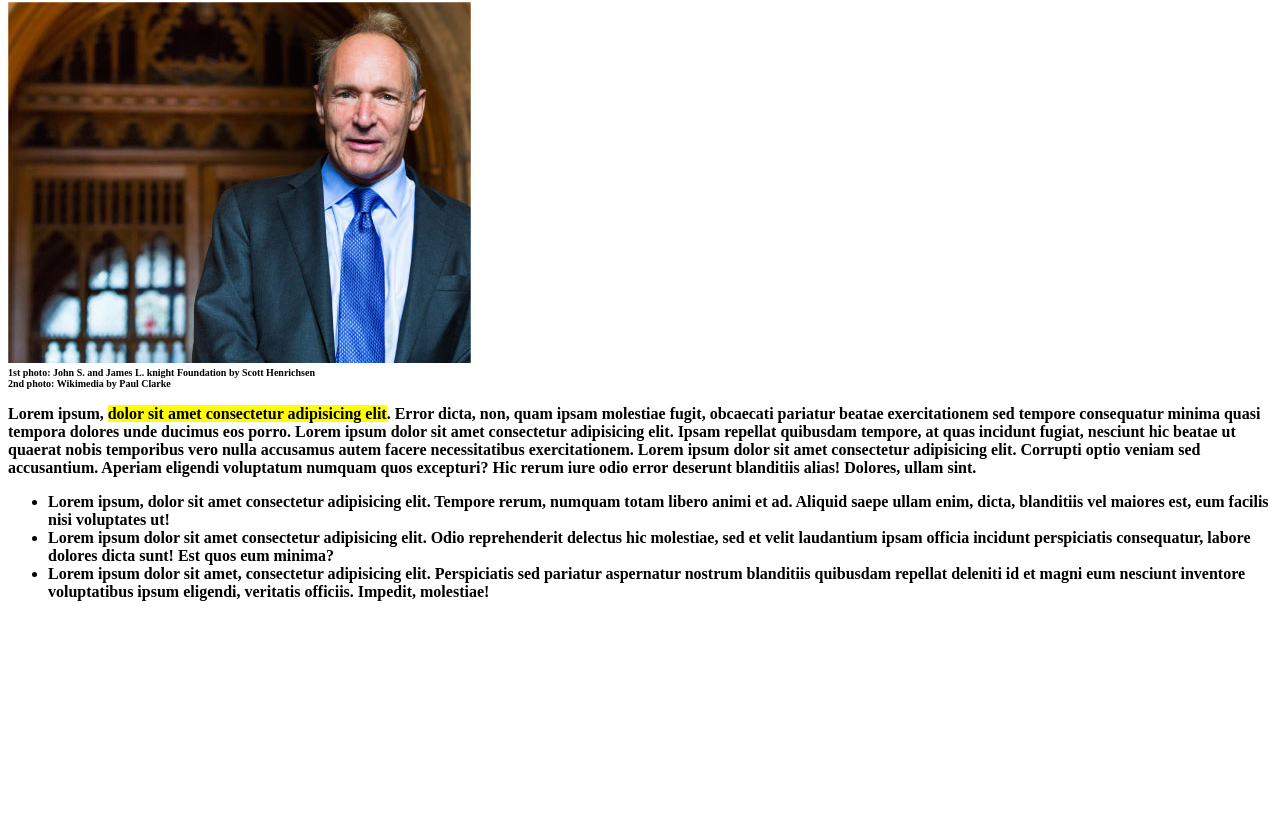
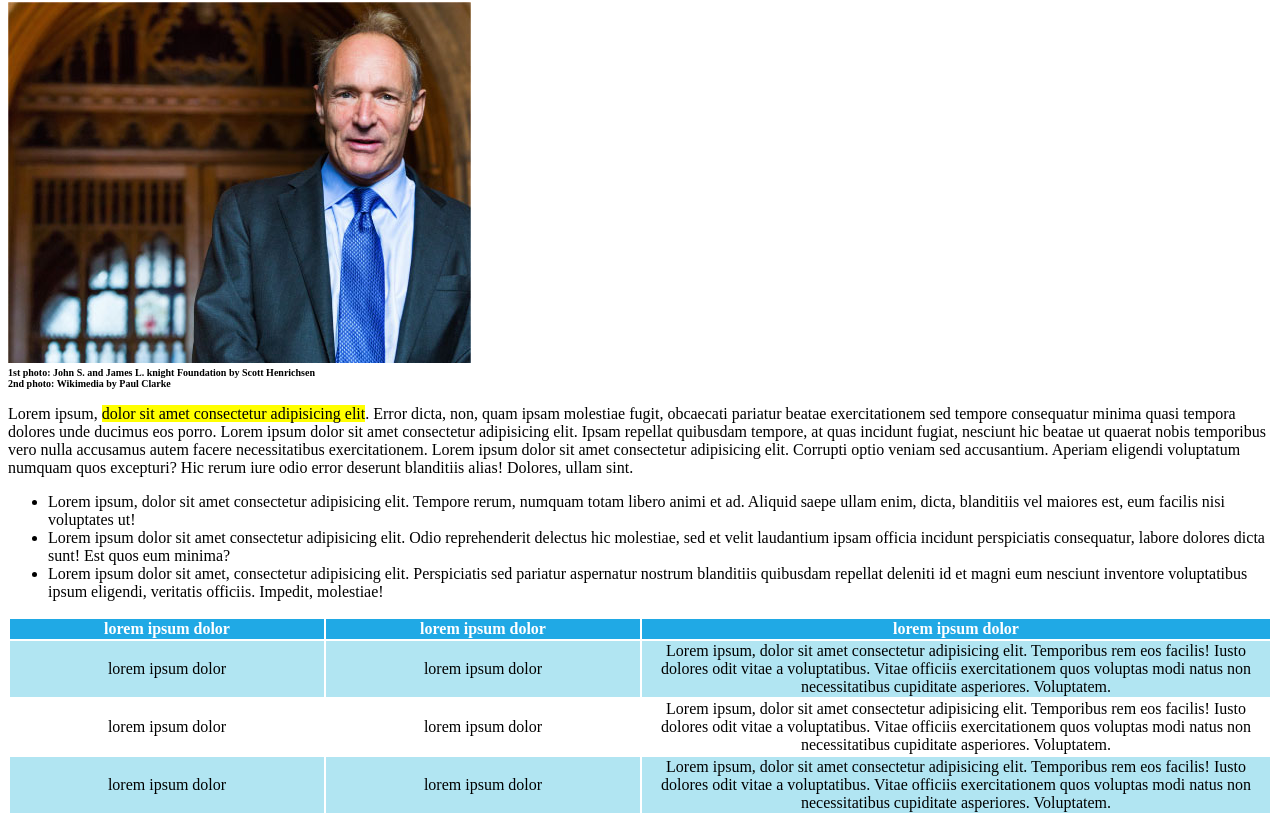
Before and after one commit to DamianoSpampinato/html-css-booleaner, a plain HTML site: page index.html in a window 1280 px wide. Shown: the part 600-1423 px from the top of the page. Before the commit the page ends 1243 px from the top, so only its background shows below. Drawn offline with Linux system fonts and the light colour scheme.

Commit message:
feat: add table data and style

```diff
--- a/index.html
+++ b/index.html
@@ -42,22 +42,24 @@
 
              <table>
                 <tr>
-                    <th class="25"></th>
-                    <th class="25"></th>
-                    <th class="50"></th>
+                    <th class="venticinque cella">lorem ipsum dolor</th>
+                    <th class="venticinque cella">lorem ipsum dolor</th>
+                    <th class="cinquanta cella">lorem ipsum dolor</th>
                 </tr>
                 <tr>
-                    <td></td>
-                    <td></td>
-                    <td></td>
-                </tr><tr>
-                    <td></td>
-                    <td></td>
-                    <td></td>
-                </tr><tr>
-                    <td></td>
-                    <td></td>
-                    <td></td>
+                    <td class="venticinque cella blu">lorem ipsum dolor</td>
+                    <td class="venticinque cella blu">lorem ipsum dolor</td>
+                    <td class="cinquanta cella blu">Lorem ipsum, dolor sit amet consectetur adipisicing elit. Temporibus rem eos facilis! Iusto dolores odit vitae a voluptatibus. Vitae officiis exercitationem quos voluptas modi natus non necessitatibus cupiditate asperiores. Voluptatem.</td>
+                </tr>
+                <tr>
+                    <td class="venticinque cella ">lorem ipsum dolor</td>
+                    <td class="venticinque cella ">lorem ipsum dolor</td>
+                    <td class="cinquanta cella ">Lorem ipsum, dolor sit amet consectetur adipisicing elit. Temporibus rem eos facilis! Iusto dolores odit vitae a voluptatibus. Vitae officiis exercitationem quos voluptas modi natus non necessitatibus cupiditate asperiores. Voluptatem.</td>
+                </tr>
+                <tr>
+                    <td class="venticinque cella blu">lorem ipsum dolor</td>
+                    <td class="venticinque cella blu">lorem ipsum dolor</td>
+                    <td class="cinquanta cella blu">Lorem ipsum, dolor sit amet consectetur adipisicing elit. Temporibus rem eos facilis! Iusto dolores odit vitae a voluptatibus. Vitae officiis exercitationem quos voluptas modi natus non necessitatibus cupiditate asperiores. Voluptatem.</td>
                 </tr>
              </table>
         </article>
--- a/style.css
+++ b/style.css
@@ -1,6 +1,4 @@
-body{
-    font-weight: 600;
-}
+
 
 header div{
     background-image: url('./img/pattern.png');
@@ -49,3 +47,23 @@ a{
 .highlight{
     background-color: yellow;
 }
+ th{
+    font-weight: 600;
+    color: white;
+    background-color: #20A9E5;
+
+ }
+/* table size column */
+.venticinque{
+    width: 25%;
+}
+.cinquanta{
+    width: 50%;
+}
+.cella{
+    text-align: center;
+}
+
+.blu{
+    background-color:#B1E5F2 ;
+}
```
